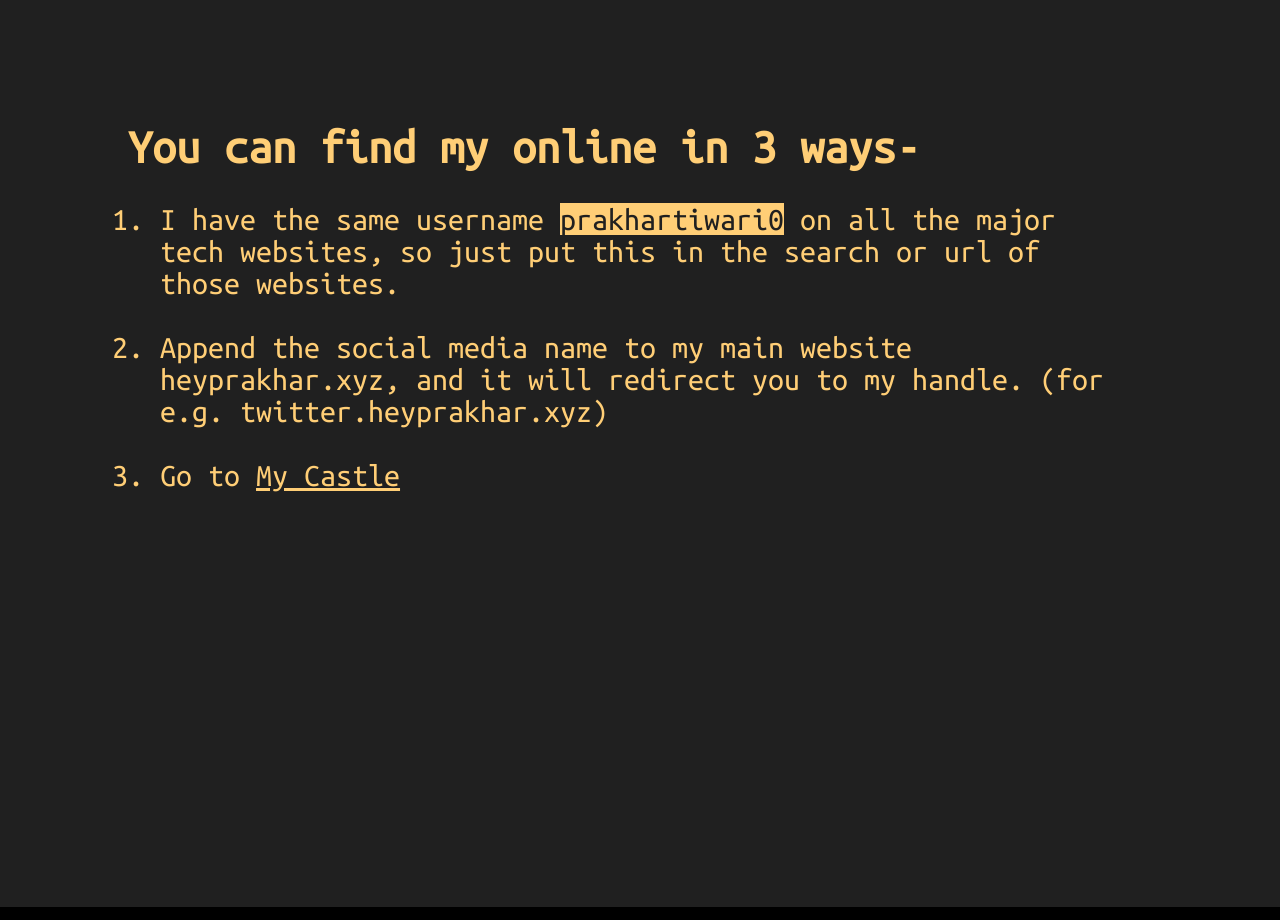
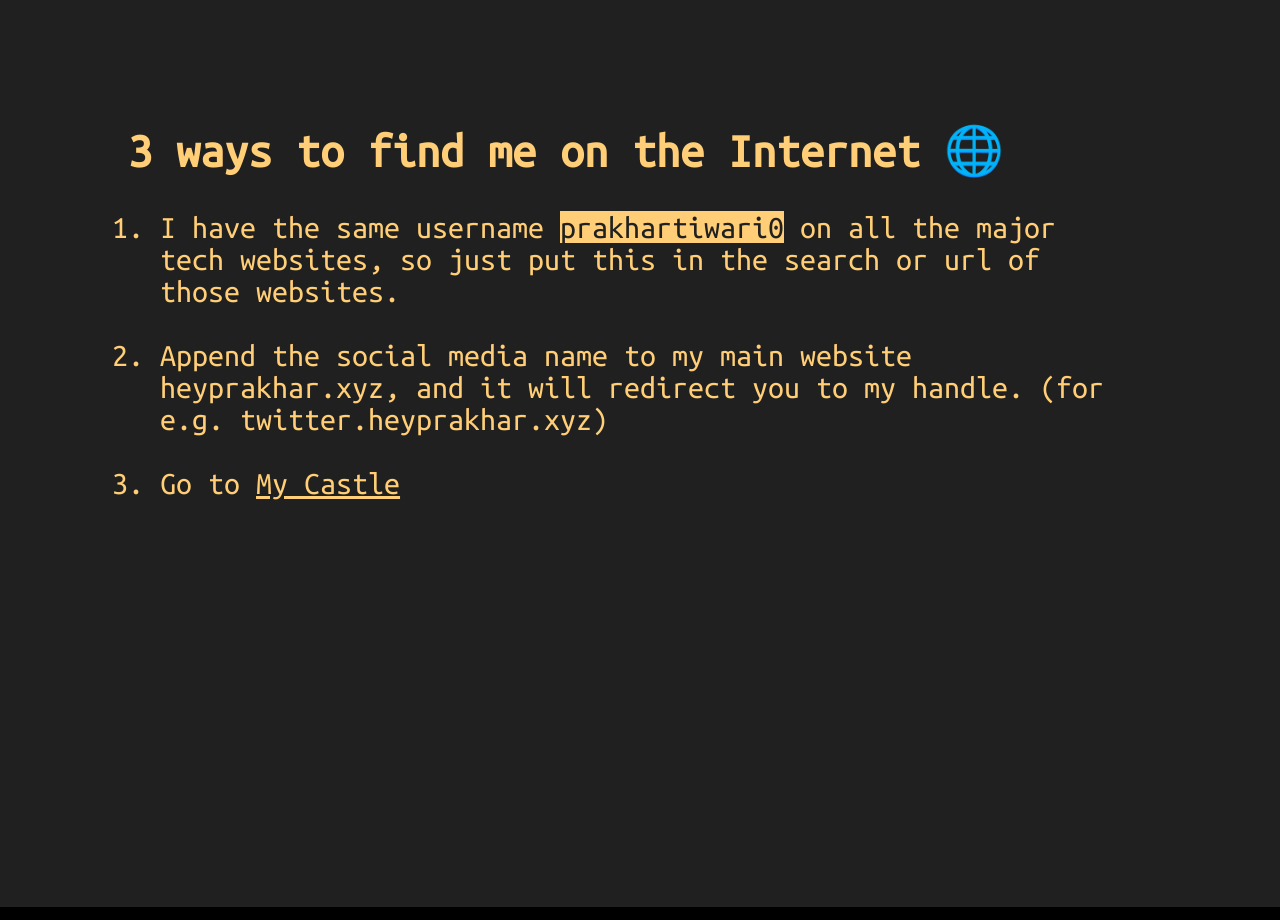
Before and after one commit to Bharatiya-ExploLearner/prakhartiwari, a plain HTML site: page index.html in a window 1280 px wide. Shown: the part 1620-2540 px from the top of the page. Drawn offline with nearby package versions, Linux system fonts and the light colour scheme.

Commit message:
Change title text of social_section

```diff
--- a/index.html
+++ b/index.html
@@ -96,7 +96,7 @@
 
 <div class="social_section" id="social_section">
     <div class="social_ways_div">
-        <h2>You can find my online in 3 ways-</h2>
+        <h2>3 ways to find me on the Internet 🌐</h2>
         <ol>
             <li>I have the same username <span class="highlight_text">prakhartiwari0</span> on all the major tech websites, so just put this in the search or url of those websites.</li>
             <li>Append the social media name to my main website heyprakhar.xyz, and it will redirect you to my handle. (for e.g. twitter.heyprakhar.xyz)</li>
```
